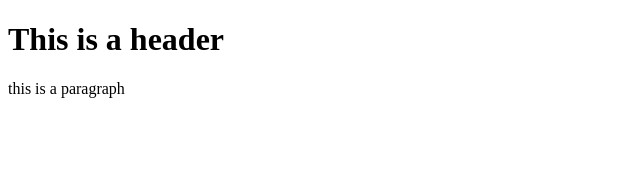
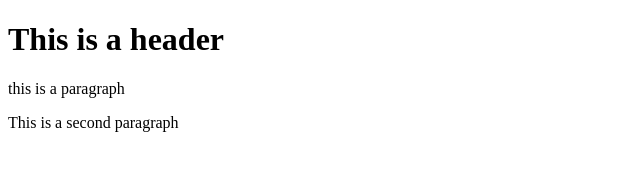
Before and after one commit to anujas29/git-test, a website: page index.html in a window 1280 px wide. Shown: the whole page, without its empty margins (0-640 px from the left). Drawn offline with Linux system fonts and the light colour scheme.

Commit message:
fourth commit

```diff
--- a/index.html
+++ b/index.html
@@ -4,5 +4,6 @@
     <body>
         <h1>This is a header</h1>
         <p>this is a paragraph</p>
+        <p>This is a second paragraph</p>
     </body>
 </html>
```
Also changed, not shown: package.json (added, +24 -0 lines), 2 other files.
